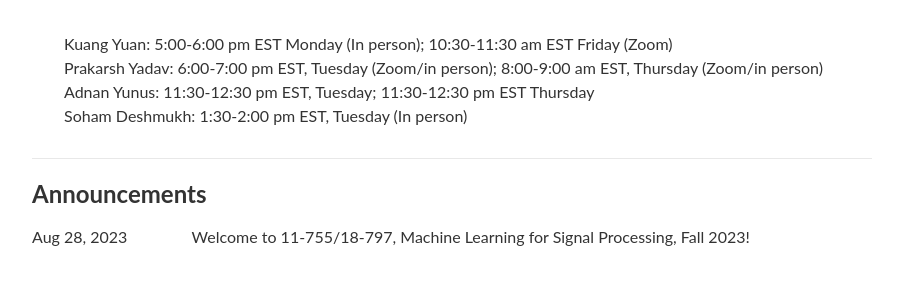
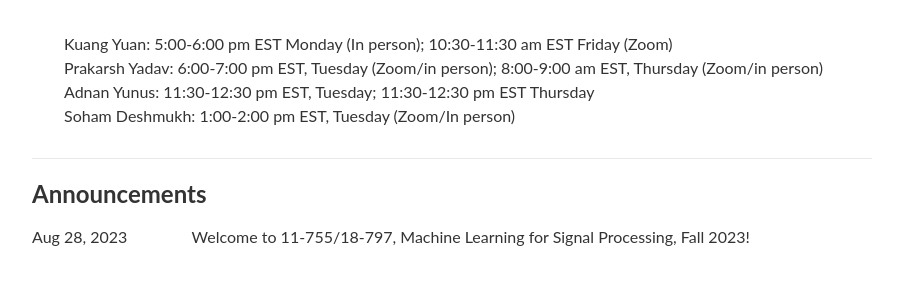
Before and after one commit to cmu-mlsp/cmu-11-755-website, a Jekyll site: the page index.html, which Jekyll copies as it is, in a window 1280 px wide and 900 px high, scrolled down 727 px. Shown: the part 387-687 px from the top of the window, without its empty margins (188-1090 px from the left). Built offline with Jekyll 4.4.1, drawn with Linux system fonts in a browser that asks for light colours; nearby versions of some CDN libraries; comment, search, counter and statistics services are not loaded.

Commit message:
OH updates

```diff
--- a/index.html
+++ b/index.html
@@ -154,7 +154,7 @@
   Kuang Yuan: 5:00-6:00 pm EST Monday (In person); 10:30-11:30 am EST Friday (Zoom) <br>
   Prakarsh Yadav: 6:00-7:00 pm EST, Tuesday (Zoom/in person); 8:00-9:00 am EST, Thursday (Zoom/in person)  <br>
   Adnan Yunus: 11:30-12:30 pm EST, Tuesday; 11:30-12:30 pm EST Thursday  <br>
-  Soham Deshmukh: 1:30-2:00 pm EST, Tuesday (In person) <br>
+  Soham Deshmukh: 1:00-2:00 pm EST, Tuesday (Zoom/In person) <br>
 </ul>
 
 
```
